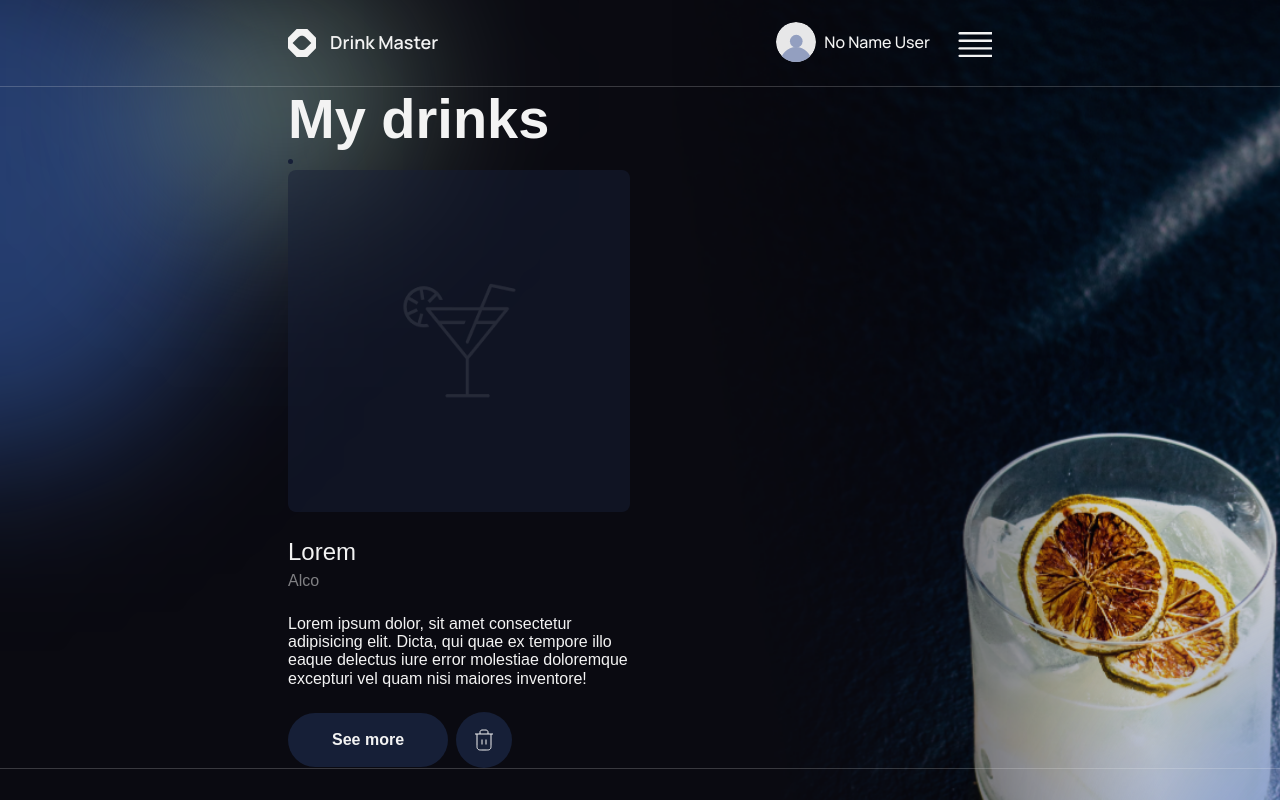
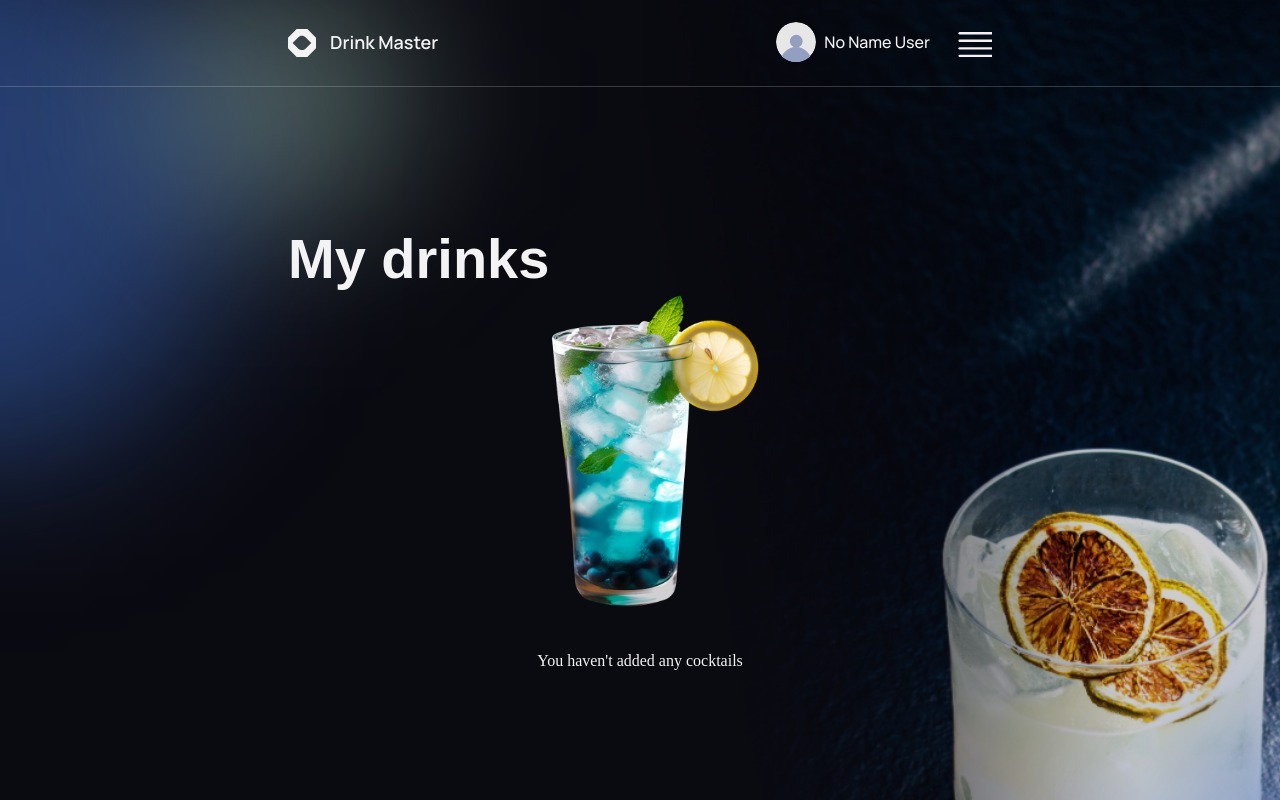
Before and after one commit to LightPride/DrinkMaster-FrontEnd, a React (Vite) app: page /DrinkMaster-FrontEnd/my in a window 1280 px wide. Shown: the top 800 px of the page. Built offline with nearby package versions, Linux system fonts and the light colour scheme.

Commit message:
MyDrinksPage

```diff
--- a/src/components/DrinksList/DrinksList.styled.jsx
+++ b/src/components/DrinksList/DrinksList.styled.jsx
@@ -6,13 +6,16 @@ export const CardList = styled.ul`
   gap: 40px;
   margin-left: auto;
   margin-right: auto;
+  margin-top: 40px;
 
   @media screen and (min-width: 768px) {
     grid-template-columns: 342px 342px;
     gap: 80px 20px;
+    margin-top: 60px;
   }
 
   @media screen and (min-width: 1440px) {
     grid-template-columns: 400px 400px 400px;
+    margin-top: 62px;
   }
 `;
--- /dev/null
+++ b/src/components/NotFoundDrinks/NotFoundDrinks.jsx
@@ -0,0 +1,16 @@
+import {
+  NotFoundImage,
+  NotFoundPageContainer,
+  NotFoundText,
+} from './NotFoundDrinks.styled';
+
+const NotFoundDrinks = ({ text, forwardRef }) => {
+  return (
+    <NotFoundPageContainer>
+      <NotFoundImage />
+      <NotFoundText ref={forwardRef}>{text}</NotFoundText>
+    </NotFoundPageContainer>
+  );
+};
+
+export default NotFoundDrinks;
--- /dev/null
+++ b/src/components/NotFoundDrinks/NotFoundDrinks.styled.jsx
@@ -0,0 +1,66 @@
+import styled from 'styled-components';
+
+import notFound1_sm from '../../images/404Images/blueIced@1xMob.png';
+import NotFound2_sm from '../../images/404Images/blueIced@2xMob.png';
+import NotFound1_md from '../../images/404Images/blueIced@1xTab.png';
+import NotFound2_md from '../../images/404Images/blueIced@2xTab.png';
+import NotFound1_lr from '../../images/404Images/blueIced@1xDesk.png';
+import NotFound2_lr from '../../images/404Images/blueIced@2xDesk.png';
+
+export const NotFoundPageContainer = styled.div`
+  display: flex;
+  flex-direction: column;
+  gap: 32px;
+  justify-content: center;
+  align-items: center;
+`;
+
+export const NotFoundText = styled.p`
+  color: var(--white-color);
+  text-align: center;
+  font-family: 'Manrope';
+  font-size: 14px;
+  font-style: normal;
+  font-weight: 500;
+  line-height: 18px; /* 137.5% */
+  width: 205px;
+  @media screen and (min-width: 768px) {
+    font-size: 16px;
+    width: 236px;
+    line-height: 22px;
+  }
+`;
+export const NotFoundImage = styled.div`
+  width: 198px;
+  height: 247px;
+  background-image: url(${notFound1_sm});
+  background-repeat: no-repeat;
+  background-position: center;
+  background-size: cover;
+
+  @media screen and (min-device-pixel-ratio: 2) and (max-width: 767px),
+    screen and (min-resolution: 192dpi) and (max-width: 767px),
+    screen and (min-resolution: 2dppx) and (max-width: 767px) {
+    background-image: url(${NotFound2_sm});
+  }
+  @media screen and (min-width: 768px) {
+    background-image: url(${NotFound1_md});
+    width: 261px;
+    height: 326px;
+  }
+  @media screen and (min-device-pixel-ratio: 2) and (min-width: 768px),
+    screen and (min-resolution: 192dpi) and (min-width: 768px),
+    screen and (min-resolution: 2dppx) and (min-width: 768px) {
+    background-image: url(${NotFound2_md});
+  }
+  @media screen and (min-width: 1440px) {
+    background-image: url(${NotFound1_lr});
+    width: 261px;
+    height: 326px;
+  }
+  @media screen and (min-device-pixel-ratio: 2) and (min-width: 1440px),
+    screen and (min-resolution: 192dpi) and (min-width: 1440px),
+    screen and (min-resolution: 2dppx) and (min-width: 1440px) {
+    background-image: url(${NotFound2_lr});
+  }
+`;
--- a/src/pages/MyDrinksPage/MyDrinksPage.jsx
+++ b/src/pages/MyDrinksPage/MyDrinksPage.jsx
@@ -1,26 +1,21 @@
 // import { useEffect, useState } from 'react';
 // import { useNavigate } from 'react-router-dom';
 // import { useDispatch } from 'react-redux';
+// import { useDrink } from '../../hooks/useDrink';
 // import { getOwnDrinks } from '../../redux/drinks/drinks.operations';
-import {
-  ButtonsContainer,
-  Card,
-  CardImage,
-  DeleteBtn,
-  Description,
-  DrinkName,
-  IconTrash,
-  IsAlco,
-} from '../../components/DrinksItem/DrinksItem.styled';
 import { Container } from '../../components/Layout/Container/Container';
+import { MyDrinksWrapper } from './MyDrinksPage.styled';
 import PageTitle from '../../components/PageTitle/PageTitle';
-import SeeMoreBtn from '../../components/SeeMoreBtn/SeeMoreBtn';
-import placeholderImage from '../../images/drinkPage/coctailPlaceholder.png';
+// import DrinksList from '../../components/DrinksList/DrinksList';
+import NotFoundDrinks from '../../components/NotFoundDrinks/NotFoundDrinks';
+// import Pagination from '../../components/Pagination/Pagination';
 
 export default function MyDrinks() {
-  // const [currentPage, setCurrentPage] = useState(1);
   // const navigate = useNavigate();
   // const dispatch = useDispatch();
+  // const [currentPage, setCurrentPage] = useState(1);
+  // const { total, drinks } = useDrink();
+  // const [hasDrinks, setHasDrinks] = useState(false);
 
   // const drinksPerPage = 6;
 
@@ -35,11 +30,11 @@ export default function MyDrinks() {
   //     onPageChange(currentPage - 1);
   //   }
   //   setHasDrinks(drinks?.length > 0);
-  // }, [drinks]);
+  // }, [currentPage, drinks]);
 
   // useEffect(() => {
   //   navigate(`?page=${currentPage}`);
-  // }, [currentPage]);
+  // }, [currentPage, navigate]);
 
   // useEffect(() => {
   //   dispatch(getOwnDrinks({ page: currentPage, limit: drinksPerPage }))
@@ -49,27 +44,18 @@ export default function MyDrinks() {
 
   return (
     <Container>
-      <PageTitle title="My drinks" />
-      <Card>
-        <CardImage src={placeholderImage} />
-        <DrinkName>Lorem</DrinkName>
-        <IsAlco>Alco</IsAlco>
-        <Description>
-          Lorem ipsum dolor, sit amet consectetur adipisicing elit. Dicta, qui
-          quae ex tempore illo eaque delectus iure error molestiae doloremque
-          excepturi vel quam nisi maiores inventore!
-        </Description>
-        <ButtonsContainer>
-          <SeeMoreBtn />
-          <DeleteBtn>
-            <IconTrash viewBox="0 0 24 24" xmlns="http://www.w3.org/2000/svg">
-              <path d="M16 6V5.2C16 4.0799 16 3.51984 15.782 3.09202C15.5903 2.71569 15.2843 2.40973 14.908 2.21799C14.4802 2 13.9201 2 12.8 2H11.2C10.0799 2 9.51984 2 9.09202 2.21799C8.71569 2.40973 8.40973 2.71569 8.21799 3.09202C8 3.51984 8 4.0799 8 5.2V6M10 11.5V16.5M14 11.5V16.5M3 6H21M19 6V17.2C19 18.8802 19 19.7202 18.673 20.362C18.3854 20.9265 17.9265 21.3854 17.362 21.673C16.7202 22 15.8802 22 14.2 22H9.8C8.11984 22 7.27976 22 6.63803 21.673C6.07354 21.3854 5.6146 20.9265 5.32698 20.362C5 19.7202 5 18.8802 5 17.2V6" />
-            </IconTrash>
-          </DeleteBtn>
-        </ButtonsContainer>
-      </Card>
-      {/* {own.length > 0 ? <CardList data={own} /> : <NotAdd />}
-      <Pagination paginationThunk={getOwnThunk} /> */}
+      <MyDrinksWrapper>
+        <PageTitle title="My drinks" />
+        {/* {hasDrinks > 0 ? (
+          <DrinksList
+            drinksData={drinks}
+            onPageChange={onPageChange}
+            currentPage={currentPage}
+          />
+        ) : ( */}
+        <NotFoundDrinks text="You haven't added any cocktails" />
+        {/* )} */}
+      </MyDrinksWrapper>
     </Container>
   );
 }
--- a/src/pages/MyDrinksPage/MyDrinksPage.styled.jsx
+++ b/src/pages/MyDrinksPage/MyDrinksPage.styled.jsx
@@ -1,18 +1,15 @@
-// import styled from '@emotion/styled';
+import styled from 'styled-components';
 
-// export const Container = styled.div`
-//   display: flex;
-//   justify-content: center;
-//   align-items: center;
-//   padding-top: 500px;
-// `;
+export const MyDrinksWrapper = styled.div`
+  margin-top: 80px;
+  margin-bottom: 80px;
 
-// export const Title = styled.h1`
-//   color: #ffffff;
-//   text-shadow:
-//     0 0 5px #00baff,
-//     0 0 10px #00baff,
-//     0 0 20px #00baff,
-//     0 0 40px #00baff,
-//     0 0 80px #00baff;
-// `;
+  @media screen and (min-width: 768px) {
+    margin-top: 140px;
+    margin-bottom: 140px;
+  }
+
+  @media screen and (min-width: 1440px) {
+    margin-top: 158px;
+  }
+`;
```
